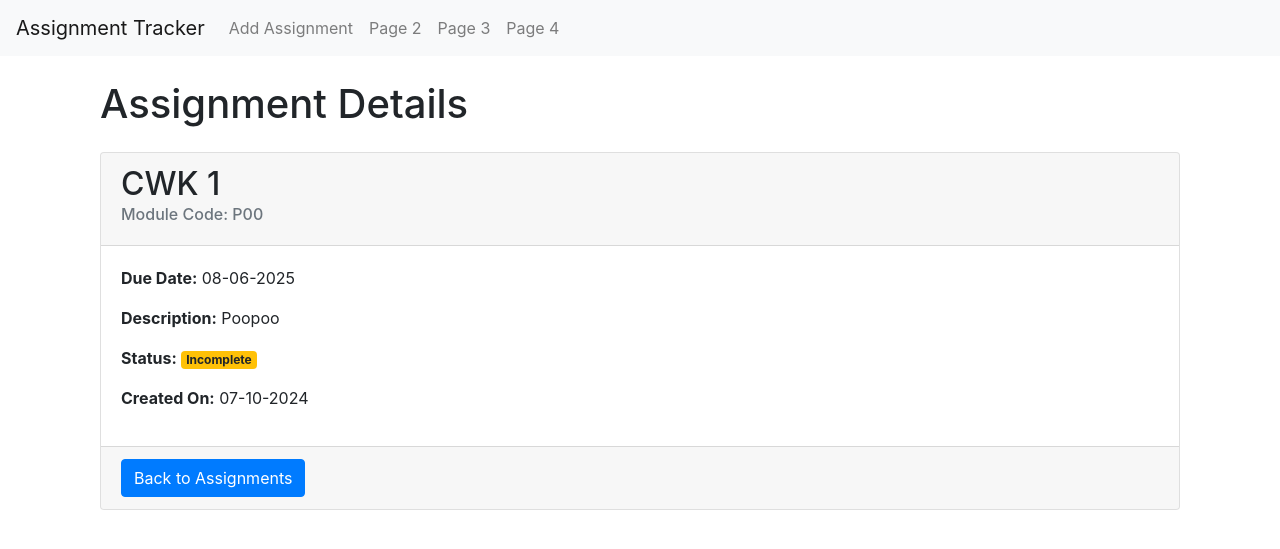
After one commit to noahdavis05/WebAppDevCWK1, a Flask app: page /view-assignment/1 in a window 1280 px wide. The commit adds this page. Shown: the top 549 px of the page. Run offline with Flask 3, Linux system fonts and the light colour scheme; some libraries are stand-ins or nearby versions.

Commit message:
Added a new feature to view individual assignments and added csrf verification to completing assignments

```diff
--- /dev/null
+++ b/main/app/templates/view_assignment.html
@@ -0,0 +1,31 @@
+{% extends "base.html" %}
+
+{% block content %}
+    <div class="container">
+        <h1>Assignment Details</h1>
+
+        <!-- Bootstrap card for assignment details -->
+        <div class="card mt-4">
+            <div class="card-header">
+                <h2>{{ assignment.title }}</h2>
+                <h6 class="card-subtitle mb-2 text-muted">Module Code: {{ assignment.module_code }}</h6>
+            </div>
+            <div class="card-body">
+
+                <p><strong>Due Date:</strong> {{ assignment.deadline.strftime('%d-%m-%Y') }}</p>
+                <p><strong>Description:</strong> {{ assignment.description }}</p>
+                <p><strong>Status:</strong>
+                {% if assignment.is_completed %}
+                    <span class="badge bg-success">Completed</span>
+                {% else %}
+                    <span class="badge bg-warning">Incomplete</span>
+                {% endif %}
+                </p>
+                <p><strong>Created On:</strong> {{ assignment.date_created.strftime('%d-%m-%Y')}}</p>
+            </div>
+            <div class="card-footer">
+                <a href="{{ url_for('index') }}" class="btn btn-primary">Back to Assignments</a>
+            </div>
+        </div>
+    </div>
+{% endblock %}
--- a/main/app/views.py
+++ b/main/app/views.py
@@ -1,14 +1,36 @@
 from app import app, db
-from flask import render_template, flash, url_for, redirect
+from flask import render_template, flash, url_for, redirect, request
 from app.forms import AssignmentForm
 from app.models import Assignment
+from flask_wtf.csrf import generate_csrf, validate_csrf
 
 @app.route('/')
 def index():
     # Query all assignments
     assignments = Assignment.query.all()
+    # generate a csrf token for the completion form
+    csrf_token = generate_csrf()
     # Pass the assignments to the template
-    return render_template("homePage.html", assignments=assignments)
+    return render_template("homePage.html", assignments=assignments, csrf_token=csrf_token)
+
+@app.route('/toggle-complete/<int:assignment_id>', methods=['POST'])
+def toggle_complete(assignment_id):
+    # validate the csrf token
+    try:
+        validate_csrf(request.form['csrf_token'])
+    except Exception as e:
+        return "CSRF token is invalid or missing!", 400
+    # find the assignment and 404 if no exists
+    assignment = Assignment.query.get_or_404(assignment_id)
+
+    # change the completion status
+    # the user should be able to change it back from completed
+    assignment.is_completed = not assignment.is_completed
+
+    # commit the changes and return back to homepage
+    db.session.commit()
+    return redirect("/")
+
 
 @app.route('/add-assignment', methods=['GET','Post'])
 def add_assignment():
@@ -28,3 +50,15 @@ def add_assignment():
         flash('Assignment has been added!', 'success')
         return redirect(url_for('index'))  # Redirect to the homepage or another route
     return render_template('add_assignment.html', form=form)
+
+
+@app.route("/view-assignment/<int:assignment_id>")
+def view_assignment(assignment_id):
+    # get the assignment from the database
+    assignment = Assignment.query.get(assignment_id)
+    # check if this assignment exists
+    if assignment is None:
+        return render_template("404.html", message="Assignment doesn't exist!"), 404
+
+    # render the assignment template
+    return render_template("view_assignment.html", assignment = assignment)
```
Also changed, not shown: main/app/templates/404.html (added, +13 -0 lines), main/app/templates/homePage.html (+10 -2 lines), main/app.db.
